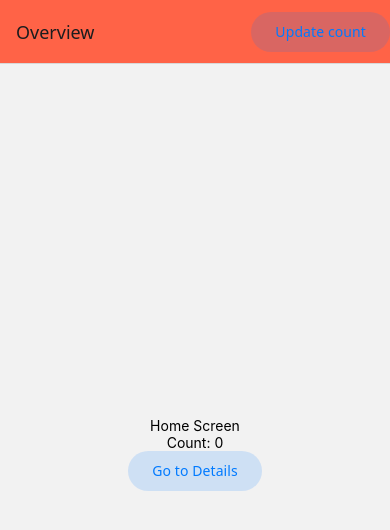
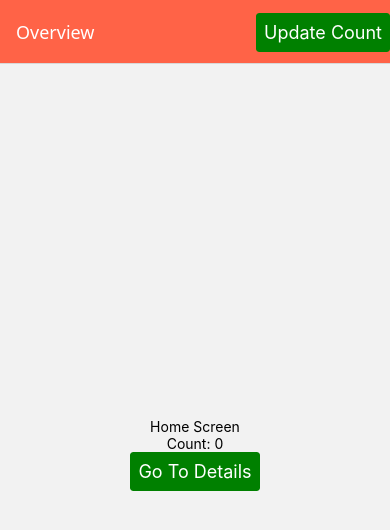
Before and after one commit to gauravsaini999/withLoveGiftGallery, a React Native app: screen / in a window 390 px wide. Shown: the top 530 px of the page. Built offline with nearby package versions, Linux system fonts and the light colour scheme.

Commit message:
Improvements to Button Elements

```diff
--- a/App.js
+++ b/App.js
@@ -8,12 +8,12 @@ import {
 } from '@react-navigation/native';
 import { createNativeStackNavigator } from '@react-navigation/native-stack';
 import { createBottomTabNavigator } from '@react-navigation/bottom-tabs';
-import { Button } from '@react-navigation/elements';
 import Ionicons from 'react-native-vector-icons/Ionicons';
+import { Button } from 'react-native-elements';
 
 function FeedScreen() {
   return (
-    <View style={{ flex: 1, alignItems: 'center', justifyContent: 'center', textAlign: 'center'}}>
+    <View style={{ flex: 1, alignItems: 'center', justifyContent: 'center', textAlign: 'center' }}>
       <Text>This is the Feed Screen</Text>
     </View>
   )
@@ -36,7 +36,11 @@ function HomeScreen() {
     // Now the button includes an `onPress` handler to update the count
     navigation.setOptions({
       headerRight: () => (
-        <Button onPress={() => setCount((c) => c + 1)}>Update count</Button>
+        <Button
+          title="Update Count"
+          onPress={() => setCount((c) => c + 1)}
+          buttonStyle={{ backgroundColor: 'green' }}
+          titleStyle={{ color: 'white' }}/>
       ),
     });
   }, [navigation]);
@@ -48,9 +52,10 @@ function HomeScreen() {
       <Button onPress={() => navigation.navigate('Details', {
         itemId: 86,
         otherParam: 'anything you want here',
-      })}>
-        Go to Details
-      </Button>
+      })}
+        title="Go To Details"
+        buttonStyle={{ backgroundColor: 'green' }}
+        titleStyle={{ color: 'white' }} />
     </View>
   );
 }
@@ -63,19 +68,23 @@ function DetailsScreen({ route }) {
       <Text>Details Screen</Text>
       <Text>itemId: {JSON.stringify(itemId)}</Text>
       <Text>otherParam: {JSON.stringify(otherParam)}</Text>
-      <Button onPress={() => navigation.navigate('Home')}>Go to Home</Button>
+      <Button title="Go to Home" onPress={() => navigation.navigate('Home')} buttonStyle={{ backgroundColor: 'green' }}
+        titleStyle={{ color: 'white' }} />
       <Button
+        title="Go to Details... again"
+        buttonStyle={{ backgroundColor: 'green' }}
+        titleStyle={{ color: 'white' }}
         onPress={
           () =>
             navigation.push('Details', {
               itemId: Math.floor(Math.random() * 100),
             })
         }
-      >
-        Go to Details... again
-      </Button>
-      <Button onPress={() => navigation.goBack()}>Go back</Button>
-      <Button onPress={() => navigation.navigate('More')}>Go to Tabs Screen</Button>
+      />
+      <Button title="Go Back" onPress={() => navigation.goBack()} buttonStyle={{ backgroundColor: 'green' }}
+        titleStyle={{ color: 'white' }} />
+      <Button onPress={() => navigation.navigate('More')} title="Go to Tabs Screen" buttonStyle={{ backgroundColor: 'green' }}
+        titleStyle={{ color: 'white' }} />
     </View>
   );
 }
@@ -87,7 +96,7 @@ const Stack = createNativeStackNavigator();
 function MoreTabs() {
   return (
     <Tab.Navigator
-      screenOptions={({route}) => ({
+      screenOptions={({ route }) => ({
         headerShown: false,
         tabBarIcon: ({ color, size }) => {
           let iconName;
@@ -116,6 +125,7 @@ export default function App() {
         initialRouteName="Home"
         screenOptions={{
           headerStyle: { backgroundColor: 'tomato' },
+          headerTintColor: 'white',
         }}
       >
         <Stack.Screen
@@ -124,7 +134,8 @@ export default function App() {
           options={{
             title: 'Overview',
             // You can override headerRight later in HomeScreen with setOptions
-            headerRight: () => <Button title="Update count" onPress={() => { }} />,
+            headerRight: () => <Button title="Update Count" buttonStyle={{ backgroundColor: 'green' }}
+              titleStyle={{ color: 'white' }} onPress={() => {}} />,
           }}
         />
         <Stack.Screen name="Details" component={DetailsScreen} />
--- a/package.json
+++ b/package.json
@@ -17,6 +17,7 @@
     "expo-status-bar": "~2.2.3",
     "react": "19.0.0",
     "react-native": "0.79.2",
+    "react-native-elements": "^3.4.3",
     "react-native-vector-icons": "^10.2.0"
   },
   "devDependencies": {
```
Also changed, not shown: 1 other file (tests, documents, lock files or other folders).
